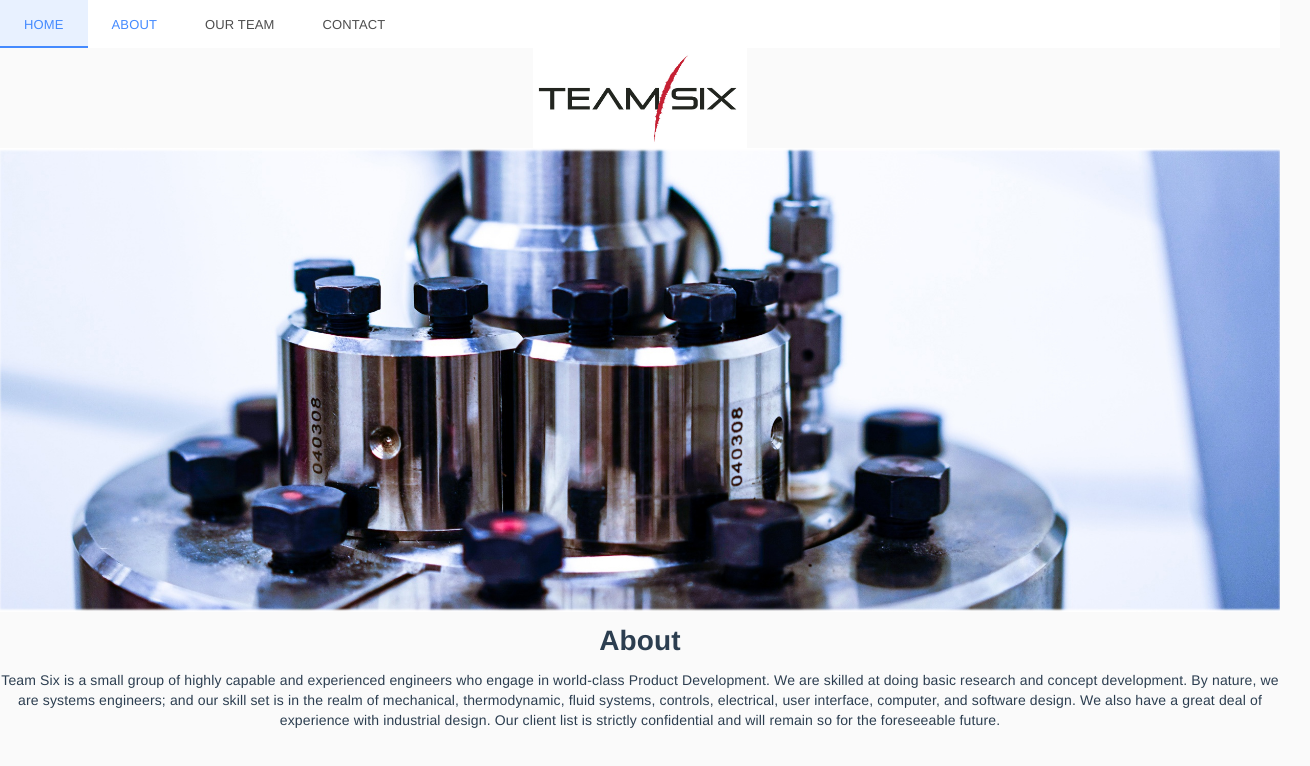
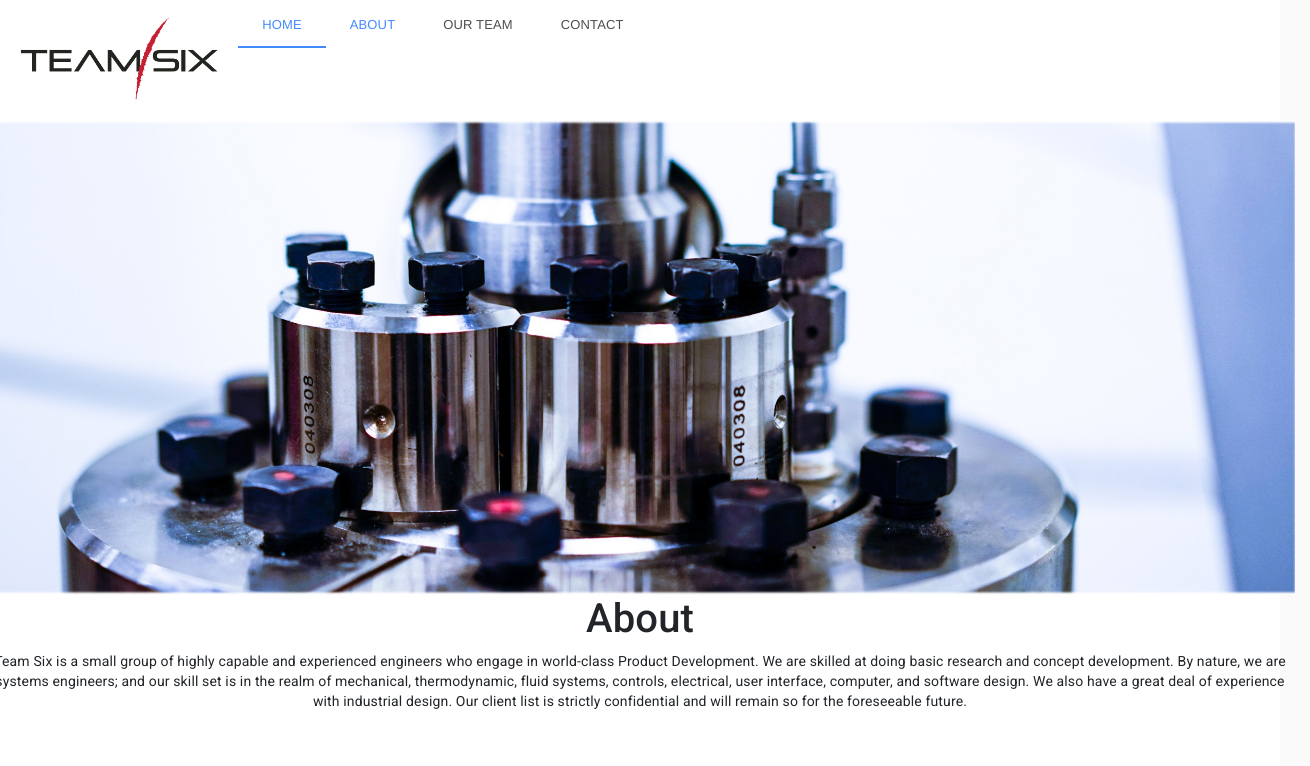
Before and after one commit to AndrewHyeon-JahnelGroup/t6_sitebase, a Vue app in the folder website/: page /about in a window 1280 px wide. Shown: the top 766 px of the page, 1310 px wide, since content can reach past the window. Built offline with nearby package versions, Linux system fonts and the light colour scheme.

Commit message:
some styling

```diff
--- a/website/index.html
+++ b/website/index.html
@@ -4,6 +4,8 @@
     <meta charset="utf-8">
     <meta name="viewport" content="width=device-width,initial-scale=1.0">
     <title>Team Six, Inc.</title>
+    <!-- bootstrap -->
+    <link href="https://maxcdn.bootstrapcdn.com/bootstrap/4.0.0/css/bootstrap.min.css" rel="stylesheet" integrity="sha384-Gn5384xqQ1aoWXA+058RXPxPg6fy4IWvTNh0E263XmFcJlSAwiGgFAW/dAiS6JXm" crossorigin="anonymous">
     <script src="https://cdnjs.cloudflare.com/ajax/libs/jquery/3.2.1/jquery.min.js"></script>
     <!-- Font Awesome -->
     <link rel="stylesheet" href="//fonts.googleapis.com/css?family=Roboto:300,400,500,700,400italic">
--- a/website/src/App.vue
+++ b/website/src/App.vue
@@ -1,11 +1,19 @@
 <template>
-  <div id="app">
-    <nav-bar />
-    <img id="logo" src="./assets/logo.jpg">
-    <div>
-      <img id="stock"src="./assets/stock.jpg">
+  <div>
+    <div class="row" id="app">
+      <div class="md-col-1 logo">
+        <img id="logo" src="./assets/logo.jpg">
+      </div>
+      <div class="md-col-6 nav">
+        <nav-bar />
+      </div>
+      <div>
+        <img id="stock"src="./assets/stock.jpg">
+      </div>
     </div>
-    <router-view />
+    <div class="row">
+      <router-view />
+    </div>
   </div>
 </template>
 
@@ -52,4 +60,14 @@ export default {
 #stock {
   width: 100%;
 }
+
+.logo {
+  margin-left: 20px;
+  padding: 10px;
+  background-color: white
+}
+
+.nav {
+  vertical-align: bottom
+}
 </style>
--- a/website/src/components/AboutPage.vue
+++ b/website/src/components/AboutPage.vue
@@ -1,7 +1,13 @@
 <template>
-  <div class="frontpage">
-    <h1>{{ msg }}</h1>
-    <p>{{ content }}</p>
+  <div class="frontpage justify-content-between">
+    <div class="row justify-content-between">
+      <h1 class="abt col-md-12">{{ msg }}</h1>
+    </div>
+    <div class="row">
+      <div class="col-md-12" id="about">
+        <p>{{ content }}</p>
+      </div>
+    </div>
     <div class = "loadercontainer">
     <div class="loader">
       <div id="largeBox"></div>
@@ -22,3 +28,17 @@ export default {
   }
 }
 </script>
+
+<style>
+.abt {
+  text-align: center
+}
+#about {
+  width: 80%;
+  text-align: center;
+}
+
+.frontpage {
+  text-align: center
+}
+</style>
```
Also changed, not shown: website/src/components/teamProfiles.vue (added, +32 -0 lines), 1 other file (tests, documents, lock files or other folders).
